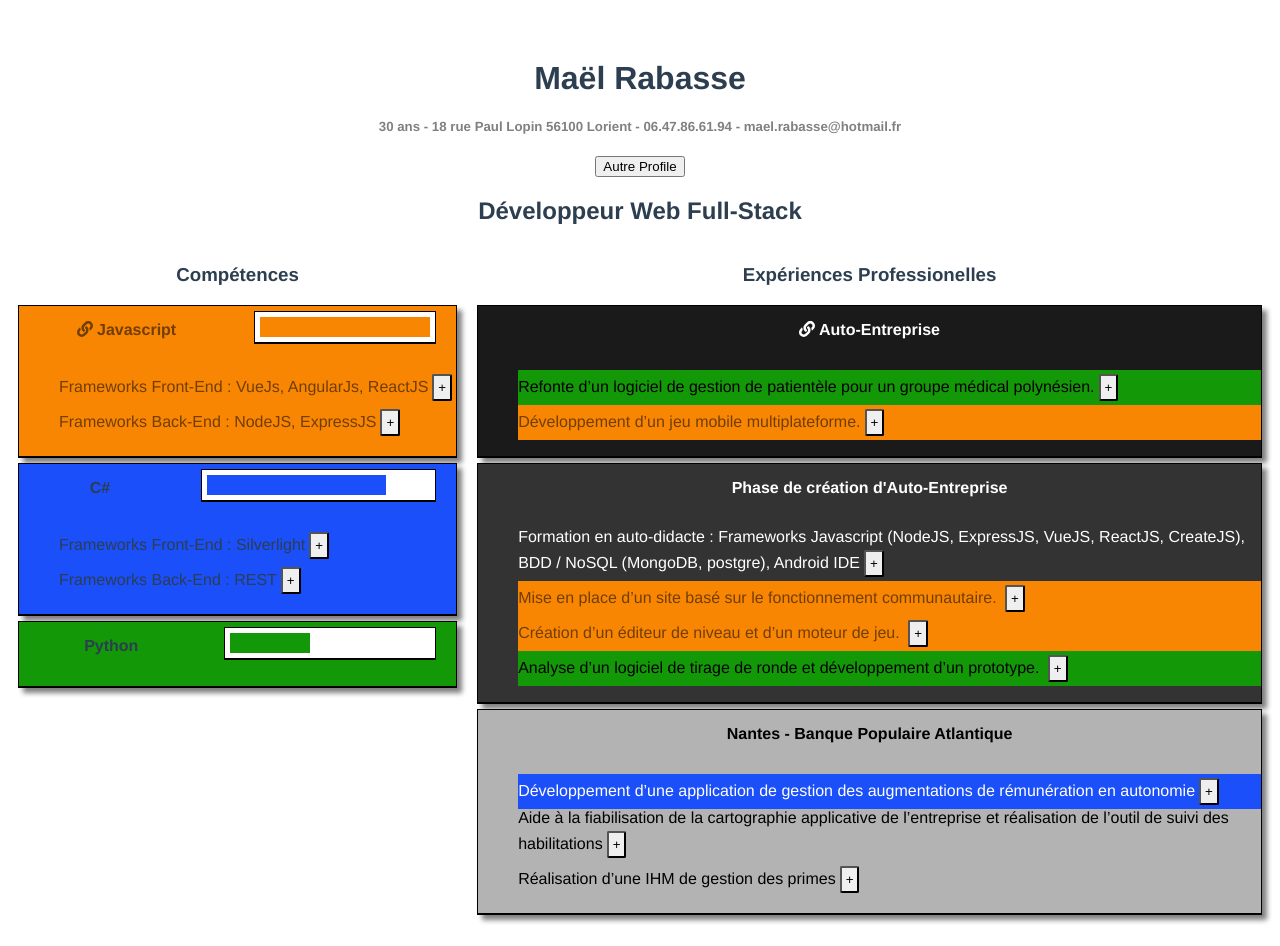
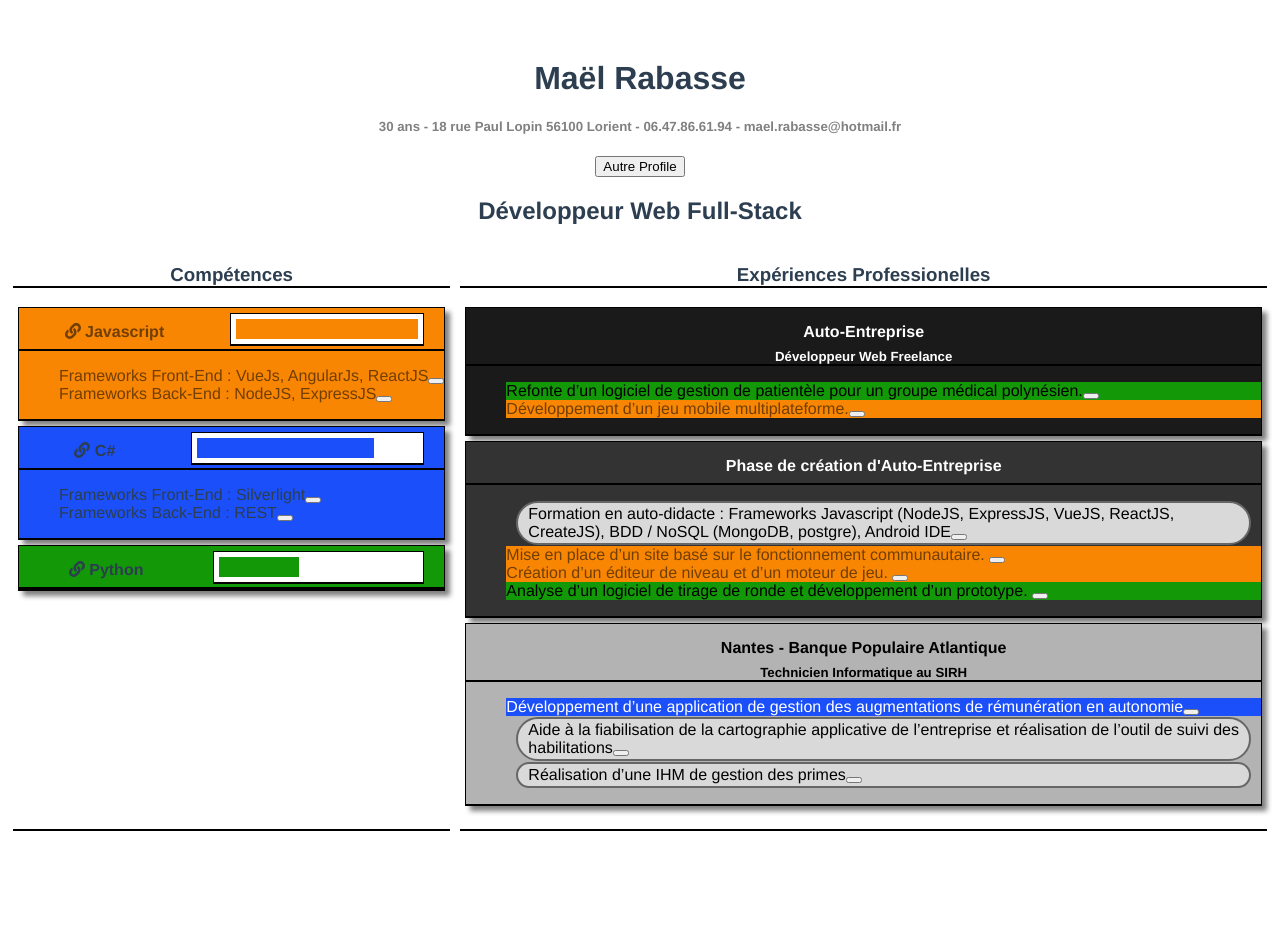
Before and after one commit to PapageiSquirrel/CVlec, a Vue app: page / in a window 1280 px wide. Both pictures are taken after a click on the button "Développeur Web Full-Stack". After the commit the page ends 858 px from the top, so only its background shows below. Built offline with nearby package versions, Linux system fonts and the light colour scheme.

Commit message:
Style testing on sections-topics-details
new icon to show learnmore, border under titles and sub_titles, colors and background colors changes

```diff
--- a/src/App.vue
+++ b/src/App.vue
@@ -12,7 +12,7 @@
 import Vue from 'vue'
 
 import { library } from '@fortawesome/fontawesome-svg-core'
-import { faLink } from '@fortawesome/free-solid-svg-icons'
+import { faLink, faFolder, faFolderOpen } from '@fortawesome/free-solid-svg-icons'
 import { FontAwesomeIcon } from '@fortawesome/vue-fontawesome'
 
 import UserInfo from './components/UserInfo.vue'
@@ -22,6 +22,8 @@ import ProfileOverview from './components/ProfileOverview.vue'
 import Data from './data/user.json'
 
 library.add(faLink)
+library.add(faFolder)
+library.add(faFolderOpen)
 
 Vue.component('font-awesome-icon', FontAwesomeIcon)
 
--- a/src/components/ProfileSections.vue
+++ b/src/components/ProfileSections.vue
@@ -2,7 +2,7 @@
 	<div id="section">
 		<h3>{{section.title}}</h3>
 		<div v-for="item in topicsSortedByOrder" v-bind:key="item.id">
-			<section-topics v-bind:sid="item.id" v-bind:topic="item" />
+			<section-topics v-bind:sid="section.id" v-bind:topic="item" />
 		</div>
 	</div>
 </template>
@@ -30,4 +30,7 @@ export default {
 #section {
 	margin: 5px;
 }
+h3 {
+	border-bottom: 2px solid black;
+}
 </style>
--- a/src/components/SectionTopics.vue
+++ b/src/components/SectionTopics.vue
@@ -1,12 +1,15 @@
 <template>
 	<div id="topic" v-bind:style="topic.style">
 		<div class="flex-container">
-			<div id="title-flex"><h4><font-awesome-icon v-if="isLinked" v-on:click="InitLink" icon="link" /> {{topic.title}}</h4></div>
+			<div id="title-flex">
+				<h4><font-awesome-icon v-if="isLinked" v-on:click="InitLink" icon="link" /> {{topic.title}}</h4>
+				<h5 v-if="topic.sub_title">{{topic.sub_title}}</h5>
+			</div>
 			<div v-if="isNoted" id="bar-flex" class="bordered progress-bar">
 				<div class="progress" v-bind:style="{ width: noteWidth, 'background-color': noteBG }"></div>
 			</div>
 		</div>
-		<ol>
+		<ol v-if="topic.details.length > 0">
 			<topic-details v-for="(item, index) in topic.details" v-bind:detail="item" v-bind:key="index" />
 		</ol>
 	</div>
@@ -60,6 +63,8 @@ export default {
 </script>
 
 <style lang="less" scoped>
+@bg: #FFF;
+@bglighter: #999;
 .progress-bar {
 	background-color: #FFF;
 	flex-grow: 2;
@@ -68,6 +73,7 @@ export default {
 	padding: 5px;
 }
 .progress {
+	background-color: screen(@bg, @bglighter);
 	display: block;
 	height: 100%;
 	position: relative;
@@ -78,6 +84,7 @@ export default {
 	display: flex;
 	flex-direction: row;
 	justify-content: center;
+	border-bottom: 2px solid black;
 }
 .flex-container > div {
 	margin-left: 20px;
@@ -111,7 +118,12 @@ export default {
 
 /* global */
 h4 {
-	margin: 15px;
+	margin-top: 15px;
+	margin-bottom: 8px;
+}
+h5 {
+	margin: 0px;
+	padding: 0px;
 }
 ol {
 	list-style-type: none;
--- a/src/components/TopicDetails.vue
+++ b/src/components/TopicDetails.vue
@@ -18,7 +18,7 @@ export default {
 		return {
 			links: stLinks,
 			toggle : false,
-			text : '+'
+			icon : 'folder'
 		}
 	},
 	computed: {
@@ -29,14 +29,22 @@ export default {
 					return l.name == link_name;
 				});
 				return link.style;
-			} else
-				return {};
+			} else if (this.detail.link == "") {
+				return {
+					margin: "1px 10px",
+					padding: "2px 10px",
+					border: "2px solid #666666",
+					"border-radius": "25px",
+					"background-color": "#d9d9d9",
+					color: "#000"
+				};
+			} else return {}
 		}
 	},
 	methods: {
 		SeeMore: function() {
-			if (this.text == '+') this.text = '-';
-			else this.text = '+';
+			if (this.icon == 'folder') this.icon = 'folder-open';
+			else this.icon = 'folder';
 
 			this.toggle = !this.toggle;
 		}
@@ -46,14 +54,27 @@ export default {
 
 <style lang="less" scoped>
 /* list style */
+ul {
+	list-style-type: none;
+}
 li {
 	text-align: left;
 }
+li #tags {
+	display: inline;
+}
+li #tags > span {
+	padding-right: 6px;
+	text-align: right;
+	font-style: italic;
+	font-size: 14px;
+	border-right: solid 3px #4d4d4d;
+}
+li #tags > span:hover {
+	background-color: #FFF
+}
 
 /* span style */
-span #title {
-	text-decoration: underline;
-}
 span #desc {
 
 }
@@ -67,12 +88,12 @@ a {
 
 }
 a:link {
-	color: #222;
+	color: #990000;
 	text-decoration: none;
 }
 
 a:visited {
-	color: #222;
+	color: #660066;
 	text-decoration: none;
 }
 
@@ -84,15 +105,22 @@ a:active {
 	text-decoration: underline;
 }
 
+.grid-container {
+	display: grid;
+}
+.title {
+	text-decoration: underline;
+}
+
+
 /* buttons style */
-button {
-	border-radius: 2px;
-	padding: 4px;
-	margin: 4px;
+#iconmore {
+	padding: 0px;
+	margin: 0px;
 }
-button:hover {
+#iconmore:hover {
 	animation-name: grow;
-	animation-duration: 1s;
+	animation-duration: 0.5s;
 	animation-fill-mode: forwards;
 }
 @keyframes grow {
```
